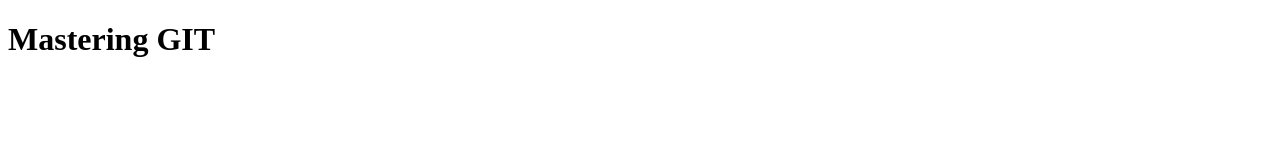
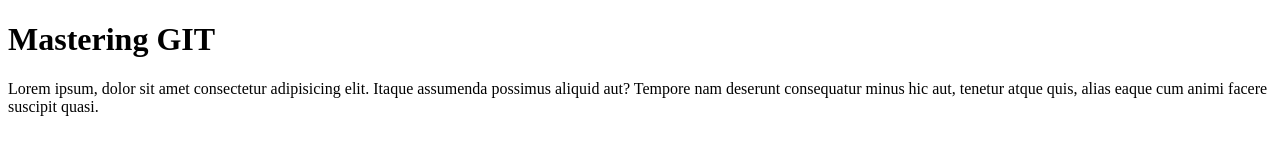
Before and after one commit to dhexmun/bud-git-assignment, a plain HTML site: page index.html in a window 1280 px wide. Drawn offline with Linux system fonts and the light colour scheme.

Commit message:
modified index.html

```diff
--- a/index.html
+++ b/index.html
@@ -9,5 +9,6 @@
 <body>
      <h1>Mastering GIT</h1>
      <!-- do assignment here -->
+     <p>Lorem ipsum, dolor sit amet consectetur adipisicing elit. Itaque assumenda possimus aliquid aut? Tempore nam deserunt consequatur minus hic aut, tenetur atque quis, alias eaque cum animi facere suscipit quasi.</p>
 </body>
 </html>
```
